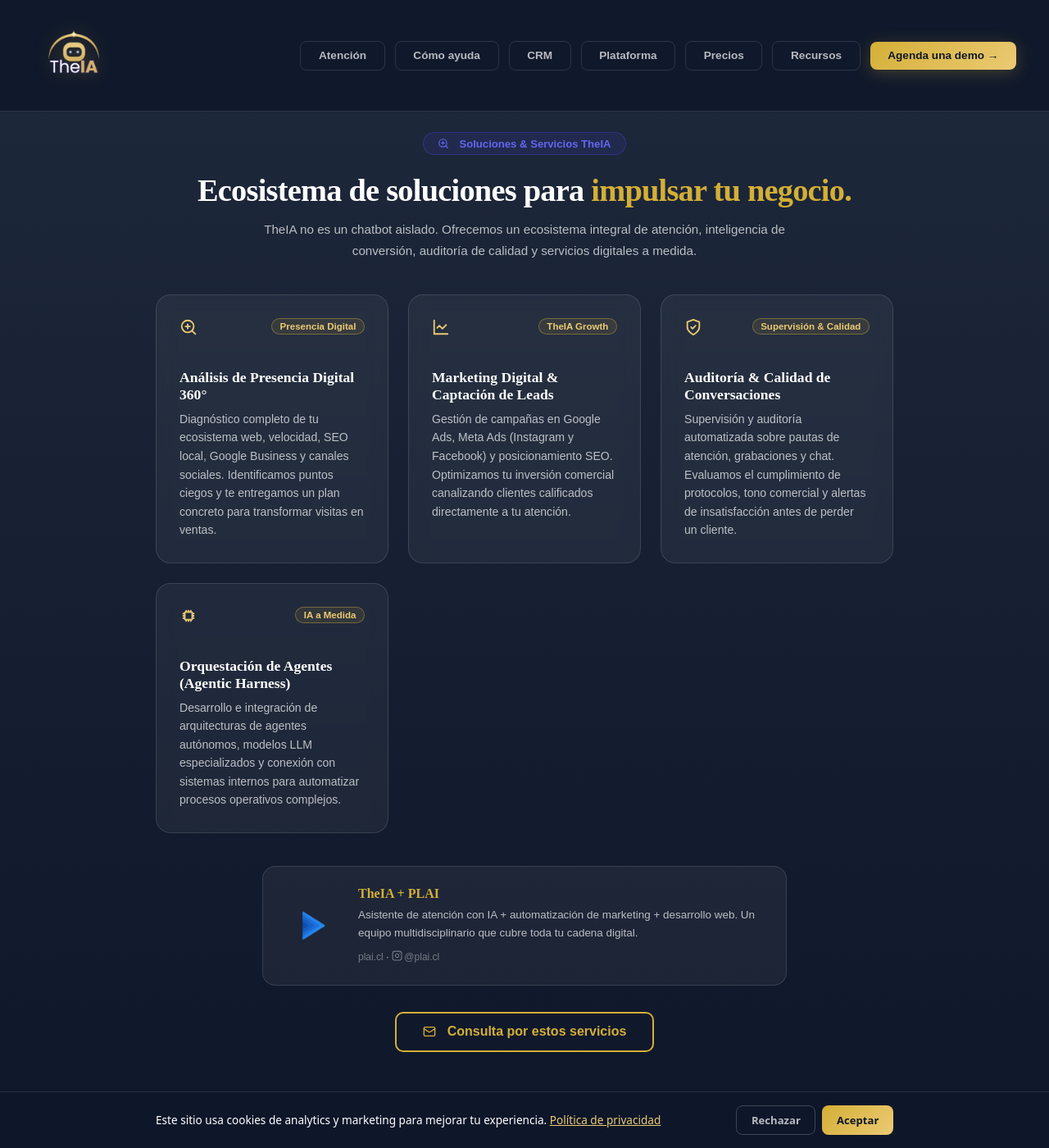
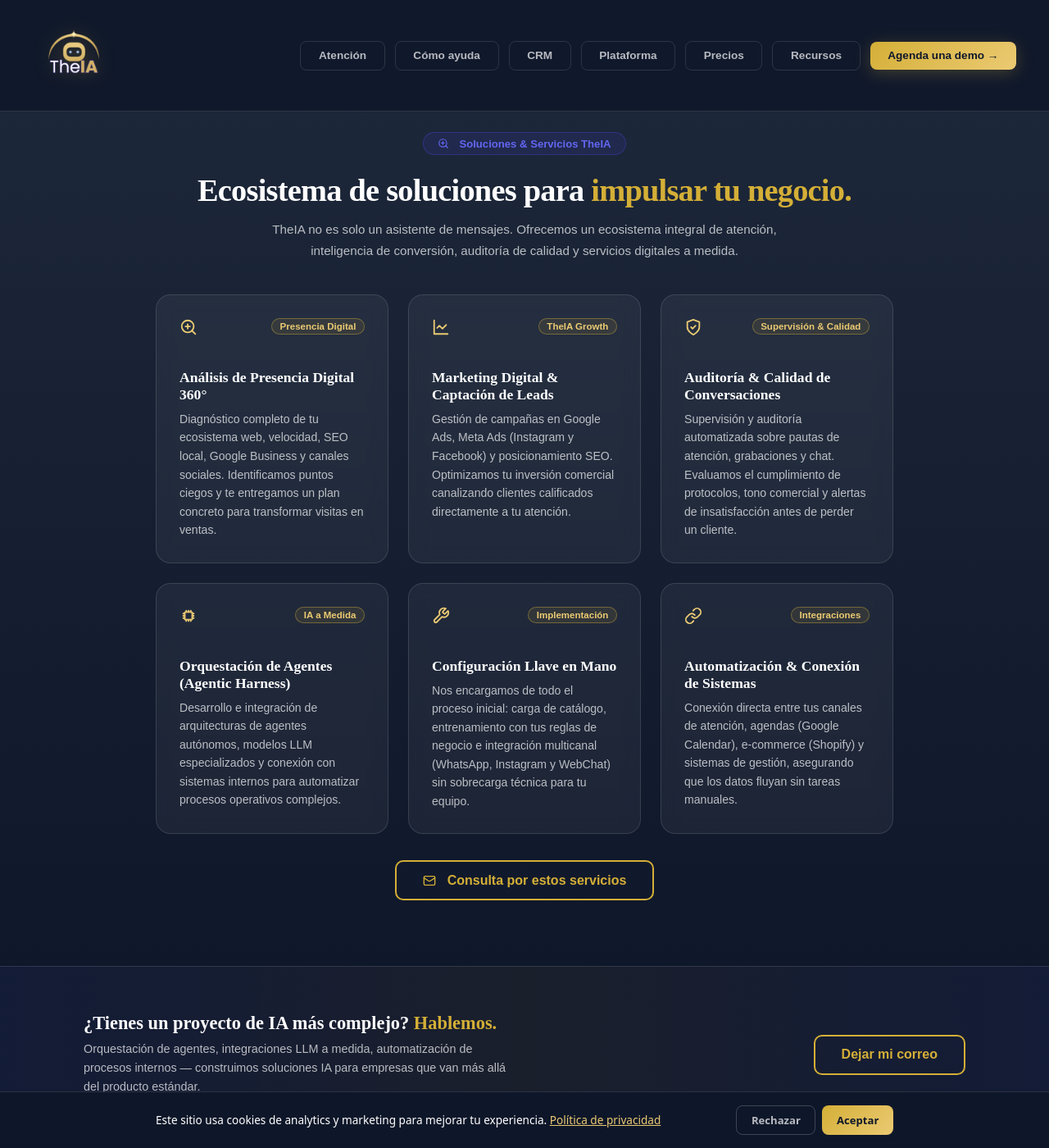
Before and after one commit to rodmera/theia-landing, a Jekyll site: the page servicios.html, which Jekyll copies as it is, in a window 1280 px wide and 1400 px high. Shown: the whole window at 82% size. Built offline with Jekyll 4.4.1, drawn with Linux system fonts in a browser that asks for light colours; a script that is not in the unit is left out.

Commit message:
refactor(servicios): cuadricula simetrica 3x2 de 6 soluciones, elimina 'chatbot' y bloque PLAI

```diff
--- a/servicios.html
+++ b/servicios.html
@@ -418,7 +418,7 @@
       <div class="reveal" style="text-align:center; margin-bottom: 2.5rem;">
         <div class="dash-badge"><svg xmlns="http://www.w3.org/2000/svg" width="14" height="14" viewBox="0 0 24 24" fill="none" stroke="currentColor" stroke-width="2" stroke-linecap="round" stroke-linejoin="round" style="margin-right: 4px; vertical-align: middle;"><circle cx="11" cy="11" r="8" /><path d="m21 21-4.3-4.3" /><path d="M11 8v6" /><path d="M8 11h6" /></svg> Soluciones & Servicios TheIA</div>
         <h1 class="section-title" style="font-size:clamp(1.6rem,3vw,2.4rem);">Ecosistema de soluciones para <span class="gold">impulsar tu negocio.</span></h1>
-        <p class="section-sub" style="max-width:640px; margin:0 auto;">TheIA no es un chatbot aislado. Ofrecemos un ecosistema integral de atención, inteligencia de conversión, auditoría de calidad y servicios digitales a medida.</p>
+        <p class="section-sub" style="max-width:640px; margin:0 auto;">TheIA no es solo un asistente de mensajes. Ofrecemos un ecosistema integral de atención, inteligencia de conversión, auditoría de calidad y servicios digitales a medida.</p>
       </div>
 
       <div class="extra-grid reveal" style="display:grid; grid-template-columns:repeat(auto-fit, minmax(280px, 1fr)); gap:1.5rem; max-width:900px; margin:2rem auto 0;">
@@ -471,16 +471,30 @@
           <p style="font-size:0.88rem; color:var(--text-sub); line-height:1.6; margin:0;">Desarrollo e integración de arquitecturas de agentes autónomos, modelos LLM especializados y conexión con sistemas internos para automatizar procesos operativos complejos.</p>
         </div>
 
-      </div>
-      <div class="plai-alliance reveal">
-        <div class="plai-alliance-inner">
-          <img src="Icono_Transp.png" alt="PLAI" class="plai-logo">
-          <div class="plai-alliance-text">
-            <strong>TheIA + PLAI</strong>
-            <span>Asistente de atención con IA + automatización de marketing + desarrollo web. Un equipo multidisciplinario que cubre toda tu cadena digital.</span>
-            <span class="plai-links"><a href="https://plai.cl" target="_blank" rel="noopener">plai.cl</a> · <a href="https://www.instagram.com/plai.cl/" target="_blank" rel="noopener"><svg xmlns="http://www.w3.org/2000/svg" width="13" height="13" viewBox="0 0 24 24" fill="none" stroke="currentColor" stroke-width="2" stroke-linecap="round" stroke-linejoin="round" style="vertical-align:-1px;margin-right:2px;"><rect width="20" height="20" x="2" y="2" rx="5" ry="5"/><path d="M16 11.37A4 4 0 1 1 12.63 8 4 4 0 0 1 16 11.37z"/><line x1="17.5" x2="17.51" y1="6.5" y2="6.5"/></svg>@plai.cl</a></span>
+        <!-- Servicio 5: Puesta en Marcha Llave en Mano -->
+        <div class="extra-card" style="background:var(--glass); border:1px solid var(--glass-border); border-radius:18px; padding:1.75rem; transition:all 0.25s ease;">
+          <div style="display:flex; justify-content:space-between; align-items:flex-start; margin-bottom:1rem;">
+            <div class="piece-icon-wrap" style="width:46px; height:46px; border-radius:12px; margin-bottom:0;">
+              <svg xmlns="http://www.w3.org/2000/svg" width="22" height="22" viewBox="0 0 24 24" fill="none" stroke="var(--gold-light)" stroke-width="2" stroke-linecap="round" stroke-linejoin="round"><path d="M14.7 6.3a1 1 0 0 0 0 1.4l1.6 1.4a1 1 0 0 0 1.4 0l3.77-3.77a6 6 0 0 1-7.94 7.94l-6.91 6.91a2.12 2.12 0 0 1-3-3l6.91-6.91a6 6 0 0 1 7.94-7.94l-3.76 3.76z"/></svg>
+            </div>
+            <span style="font-size:0.72rem; font-weight:700; color:var(--gold-light); background:rgba(212,175,55,0.1); border:1px solid var(--glass-border-gold); padding:0.2rem 0.6rem; border-radius:20px;">Implementación</span>
           </div>
+          <h3 style="font-family:'Merriweather',serif; font-size:1.1rem; font-weight:700; color:var(--text); margin-bottom:0.5rem;">Configuración Llave en Mano</h3>
+          <p style="font-size:0.88rem; color:var(--text-sub); line-height:1.6; margin:0;">Nos encargamos de todo el proceso inicial: carga de catálogo, entrenamiento con tus reglas de negocio e integración multicanal (WhatsApp, Instagram y WebChat) sin sobrecarga técnica para tu equipo.</p>
         </div>
+
+        <!-- Servicio 6: Integraciones & Automatización B2B -->
+        <div class="extra-card" style="background:var(--glass); border:1px solid var(--glass-border); border-radius:18px; padding:1.75rem; transition:all 0.25s ease;">
+          <div style="display:flex; justify-content:space-between; align-items:flex-start; margin-bottom:1rem;">
+            <div class="piece-icon-wrap" style="width:46px; height:46px; border-radius:12px; margin-bottom:0;">
+              <svg xmlns="http://www.w3.org/2000/svg" width="22" height="22" viewBox="0 0 24 24" fill="none" stroke="var(--gold-light)" stroke-width="2" stroke-linecap="round" stroke-linejoin="round"><path d="M10 13a5 5 0 0 0 7.54.54l3-3a5 5 0 0 0-7.07-7.07l-1.72 1.71"/><path d="M14 11a5 5 0 0 0-7.54-.54l-3 3a5 5 0 0 0 7.07 7.07l1.71-1.71"/></svg>
+            </div>
+            <span style="font-size:0.72rem; font-weight:700; color:var(--gold-light); background:rgba(212,175,55,0.1); border:1px solid var(--glass-border-gold); padding:0.2rem 0.6rem; border-radius:20px;">Integraciones</span>
+          </div>
+          <h3 style="font-family:'Merriweather',serif; font-size:1.1rem; font-weight:700; color:var(--text); margin-bottom:0.5rem;">Automatización & Conexión de Sistemas</h3>
+          <p style="font-size:0.88rem; color:var(--text-sub); line-height:1.6; margin:0;">Conexión directa entre tus canales de atención, agendas (Google Calendar), e-commerce (Shopify) y sistemas de gestión, asegurando que los datos fluyan sin tareas manuales.</p>
+        </div>
+
       </div>
       <div class="reveal" style="text-align:center; margin-top:2rem;">
         <a href="mailto:hola@theia.cl" class="btn btn-outline-gold">
```
